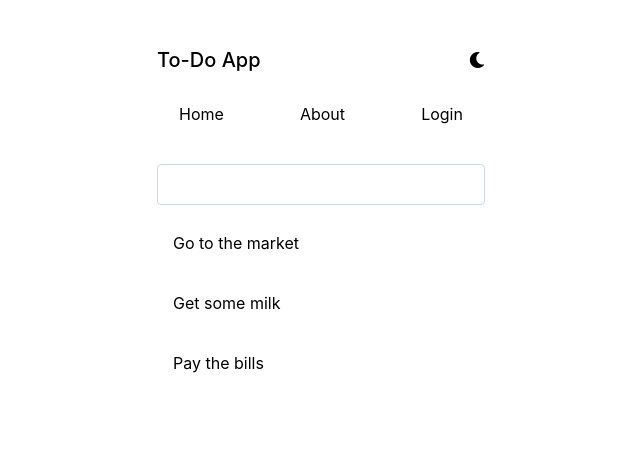
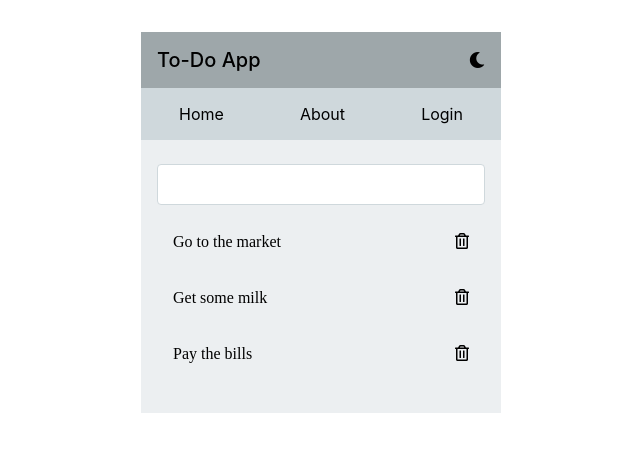
Before and after one commit to copolat/Context-App, a React (Create React App) app: page / in a window 1280 px wide. Shown: the top 452 px of the page, without its empty margins (319-959 px from the left). Built offline with nearby package versions, Linux system fonts and the light colour scheme.

Commit message:
Create context component

```diff
--- a/src/components/Navbar.js
+++ b/src/components/Navbar.js
@@ -1,12 +1,16 @@
-import React from 'react'
+import React from 'react';
+import {ThemeContext} from '../contexts/ThemeContext';
 
 class Navbar extends React.Component {
+  static contextType = ThemeContext;
   render() {
+    const {isLightTheme, lightTheme, darkTheme, switchLogin, isLoggedIn} = this.context;
+    const theme = isLightTheme ? lightTheme : darkTheme;
     return (
-      <ul className="navbar">
+      <ul className="navbar" style={{backgroundColor:theme.nav, color:theme.text}}>
         <li>Home</li>
         <li>About</li>
-        <li>Login</li>
+        <li onClick={switchLogin}>{isLoggedIn ? 'Logout': 'Login'}</li>
       </ul>
     )
   }
--- a/src/components/Titlebar.js
+++ b/src/components/Titlebar.js
@@ -1,11 +1,15 @@
 import React from 'react';
+import {ThemeContext} from '../contexts/ThemeContext';
 
 class Titlebar extends React.Component {
+  static contextType = ThemeContext;
   render(){
+    const {isLightTheme, lightTheme, darkTheme} = this.context;
+    const theme = isLightTheme ? lightTheme : darkTheme;
     return (
-      <div className='title-bar'>
+      <div className='title-bar' style={{backgroundColor:theme.titleBar, color: theme.text}}>
         <div className='branding'>To-Do App</div>
-        <i className='fas fa-moon'/>
+        <i className='fas fa-moon' onClick={this.context.toggleTheme}/>
       </div>
     )
   }
--- a/src/components/TodoList.js
+++ b/src/components/TodoList.js
@@ -1,14 +1,18 @@
 import React from 'react';
+import {ThemeContext} from '../contexts/ThemeContext';
 
 class TodoList extends React.Component {
+  static contextType = ThemeContext;
   render() {
+    const {isLightTheme, lightTheme, darkTheme} = this.context;
+    const theme = isLightTheme ? lightTheme : darkTheme
     return (
-      <div className='todolist'>
+      <div className='todolist' style={{backgroundColor:theme.body, color: theme.text}}>
         <input type="text"/>
         <ul>
-          <li>Go to the market</li>
-          <li>Get some milk</li>
-          <li>Pay the bills</li>
+          <li className='far fa-trash-alt'>Go to the market</li>
+          <li className='far fa-trash-alt'>Get some milk</li>
+          <li className='far fa-trash-alt'>Pay the bills</li>
         </ul>
       </div>
     )
--- a/src/contexts/ThemeContext.js
+++ b/src/contexts/ThemeContext.js
@@ -3,9 +3,7 @@ import React, {Component, createContext} from 'react';
 export const ThemeContext = createContext();
 
 class ThemeContextProvider extends Component {
-  constructor(props) {
-    super(props);
-    this.state = {
+  state = {
       isLightTheme: true,
       lightTheme: {
         text: '#000',
@@ -15,15 +13,28 @@ class ThemeContextProvider extends Component {
       },
       darkTheme: {
         text: '#FFF',
-        titleBar: '#4F5B62',
-        nav: '#37474F' ,
+        titleBar: '#4f5b62',
+        nav: '#37474f' ,
         body: '#263238'
-      }
+      },
+      isLoggedIn: false
     }
-  }
+
+    switchTheme = () => {
+      this.setState({
+        isLightTheme: !this.state.isLightTheme
+      })
+    }
+
+    switchLogin = () => {
+      this.setState({
+        isLoggedIn: !this.state.isLoggedIn
+      })
+    }
+
   render() {
     return(
-      <ThemeContext.Provider value={this.state}>
+      <ThemeContext.Provider value={{...this.state, toggleTheme: this.switchTheme, switchLogin: this.switchLogin}}>
         {this.props.children}
       </ThemeContext.Provider>
     )
--- a/src/index.css
+++ b/src/index.css
@@ -72,4 +72,7 @@ code {
   border-radius: 4px;
   /* background-color: #cfd8dc; */
   margin-bottom: 16px;
+  display: flex;
+  justify-content: space-between;
+  flex-direction: row-reverse;
 }
```
